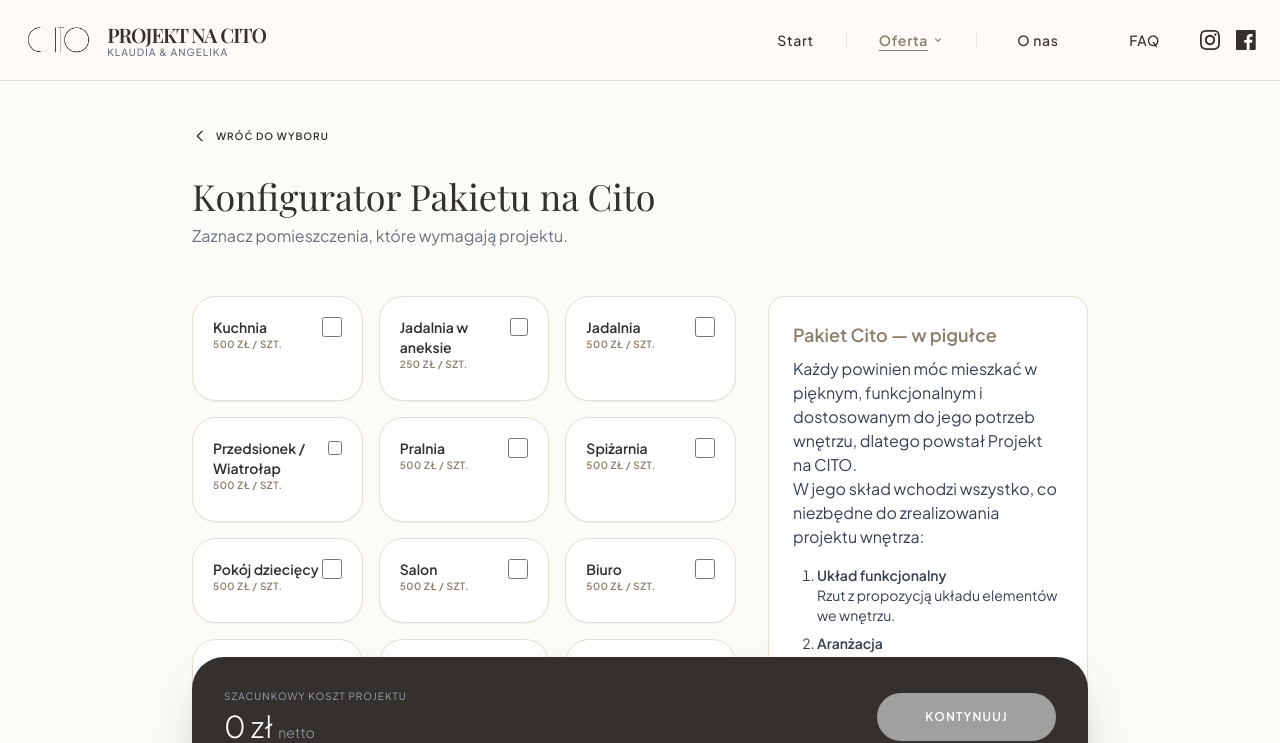
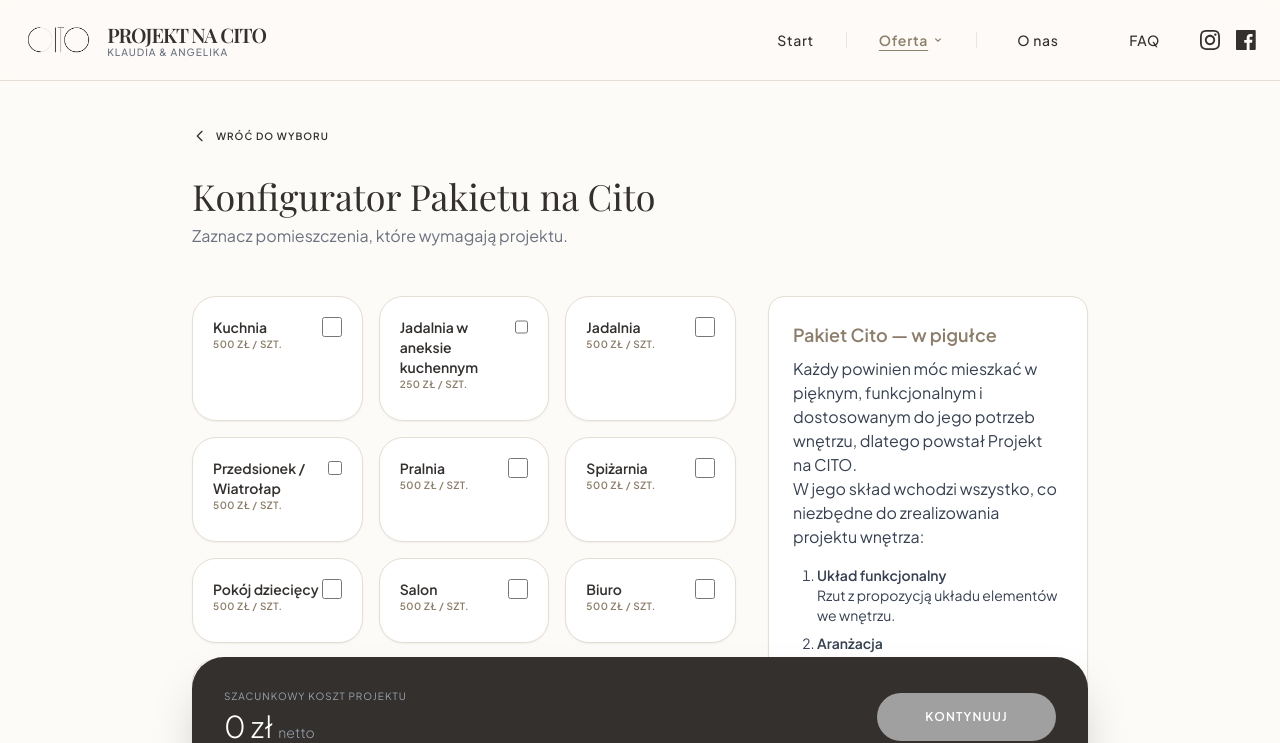
Before and after one commit to lukaszkotowski-git/projektnacito, a React (Vite) app in the folder react-app/: page /offer/cito in a window 1280 px wide. Shown: the top 743 px of the page. Built offline with nearby package versions, Linux system fonts and the light colour scheme; no server answers; a web font is replaced by a local one.

Commit message:
refactor(pricing): rename 'Jadalnia w aneksie' to 'Jadalnia w aneksie kuchennym'

```diff
--- a/react-app/src/constants.ts
+++ b/react-app/src/constants.ts
@@ -1,7 +1,7 @@
 export const PRICING = {
   cito: {
     "Kuchnia": 500,
-    "Jadalnia w aneksie": 250,
+    "Jadalnia w aneksie kuchennym": 250,
     "Jadalnia": 500,
     "Przedsionek / Wiatrołap": 500,
     "Pralnia": 500,
```
